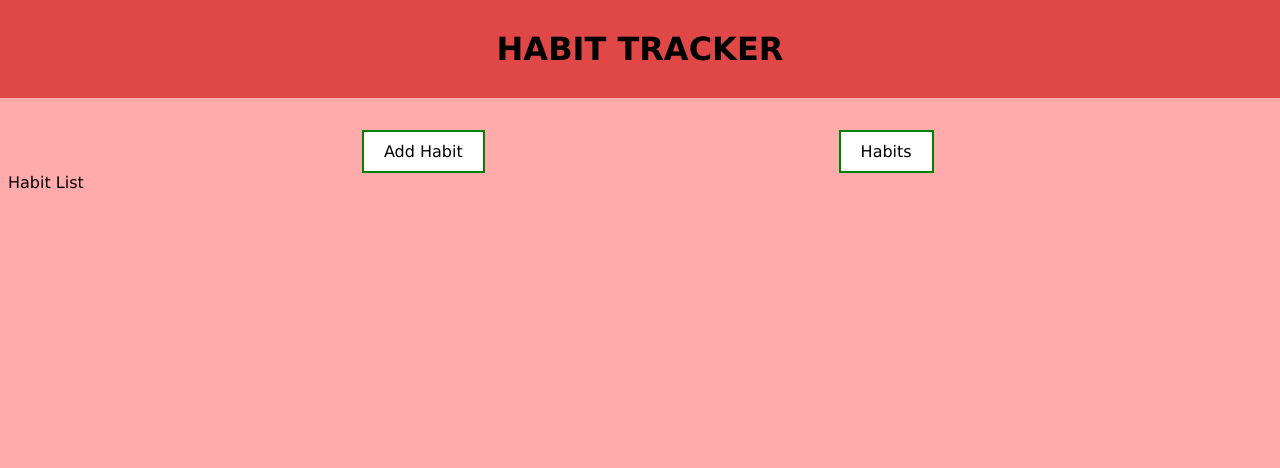
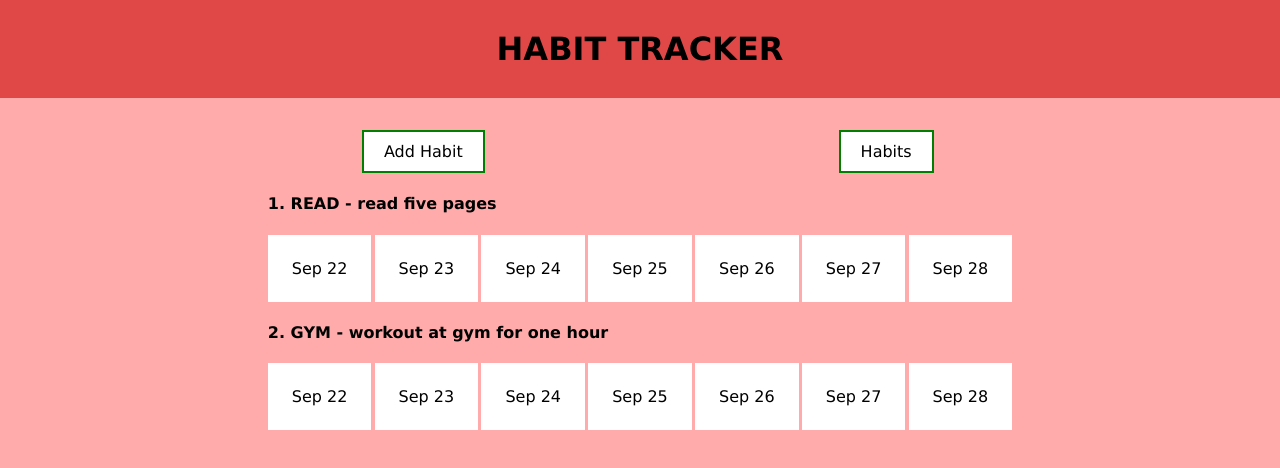
Before and after one commit to Akhil-Kulal/react-habit-tracker, a React (Create React App) app: page / in a window 1280 px wide. Shown: the top 468 px of the page. Built offline with nearby package versions, Linux system fonts and the light colour scheme.

Commit message:
Add functionality to toggle between three status of habit (done, not done and none)

```diff
--- a/package.json
+++ b/package.json
@@ -3,6 +3,7 @@
   "version": "0.1.0",
   "private": true,
   "dependencies": {
+    "@reduxjs/toolkit": "^1.8.5",
     "@testing-library/jest-dom": "^5.16.5",
     "@testing-library/react": "^13.4.0",
     "@testing-library/user-event": "^13.5.0",
--- a/src/assets/index.css
+++ b/src/assets/index.css
@@ -1,6 +1,8 @@
 * {
   padding: 0;
+  box-sizing: border-box;
   background-color: #ffabab;
+  color: black;
   font-family: Verdana, sans-serif;
 }
 
@@ -70,3 +72,27 @@ button:hover {
   background-color: green;
   color: white;
 }
+
+.habits-container {
+  display: flex;
+  flex-direction: column;
+  justify-content: center;
+  align-items: center;
+}
+
+.week {
+  display: flex;
+  margin-bottom: 1rem;
+  gap: 0.2rem;
+}
+
+.day {
+  padding: 1.5rem;
+  cursor: pointer;
+  transition: all 0.3s ease-in-out;
+}
+
+.day:hover {
+  opacity: 0.7;
+  transform: scale(1.05);
+}
--- a/src/components/AddHabit.js
+++ b/src/components/AddHabit.js
@@ -1,22 +1,47 @@
-import React, { Component } from "react";
+import React, { useState } from "react";
+import { useDispatch, useSelector } from "react-redux";
+import { useNavigate } from "react-router-dom";
+import { addHabit } from "../store/habitSlice";
+import { getDays } from "../store/habitSlice";
 
-class AddHabit extends Component {
-  render() {
-    return (
+const AddHabit = () => {
+  const dispatch = useDispatch();
+  const habits = useSelector((state) => state.habit);
+  const [newHabit, setNewHabit] = useState("");
+  const navigate = useNavigate();
+  const addHabitHandler = (e) => {
+    e.preventDefault();
+    dispatch(
+      addHabit({
+        id: habits.length + 1,
+        title: newHabit,
+        status: getDays().reduce((a, v) => ({ ...a, [v]: "none" }), {}),
+      })
+    );
+    setNewHabit("");
+    navigate("/");
+  };
+
+  return (
+    <>
       <div className="form-container">
         <h2>Add New Habit</h2>
-        <form className="form">
+        <form onSubmit={addHabitHandler} className="form">
           <input
             type="text"
             id="habitName"
             placeholder="Enter new habit"
             required
+            value={newHabit}
+            onChange={(e) => {
+              setNewHabit(e.target.value);
+            }}
           />
           <button>Add</button>
         </form>
       </div>
-    );
-  }
-}
+    </>
+  );
+};
 
 export default AddHabit;
--- a/src/components/HabitList.js
+++ b/src/components/HabitList.js
@@ -1,9 +1,54 @@
-import React, { Component } from "react";
+import React from "react";
+import { useDispatch, useSelector } from "react-redux";
+import { changeStatus } from "../store/habitSlice";
 
-class HabitList extends Component {
-  render() {
-    return <div>Habit List</div>;
-  }
-}
+const HabitList = () => {
+  const dispatch = useDispatch();
+
+  const habits = useSelector((state) => state.habit);
+
+  let color;
+
+  return (
+    <div className="habits-container">
+      <div>
+        {habits.map((habit) => {
+          return (
+            <div key={habit.id}>
+              <h4>
+                {habit.id}. {habit.title}
+              </h4>
+              <div className="week">
+                {Object.entries(habit.status).map(([key, value]) => {
+                  if (value === "none") {
+                    color = "white";
+                  }
+                  if (value === "done") {
+                    color = "green";
+                  }
+                  if (value === "not-done") {
+                    color = "red";
+                  }
+                  return (
+                    <div
+                      className="day"
+                      key={key}
+                      style={{ backgroundColor: `${color}` }}
+                      onClick={() => {
+                        dispatch(changeStatus({ id: habit.id, key }));
+                      }}
+                    >
+                      {key}
+                    </div>
+                  );
+                })}
+              </div>
+            </div>
+          );
+        })}
+      </div>
+    </div>
+  );
+};
 
 export default HabitList;
--- a/src/index.js
+++ b/src/index.js
@@ -2,10 +2,14 @@ import React from "react";
 import ReactDOM from "react-dom/client";
 import "./assets/index.css";
 import App from "./App";
+import { Provider } from "react-redux";
+import { store } from "./store/store";
 
 const root = ReactDOM.createRoot(document.getElementById("root"));
 root.render(
   <React.StrictMode>
-    <App />
+    <Provider store={store}>
+      <App />
+    </Provider>
   </React.StrictMode>
 );
--- /dev/null
+++ b/src/store/habitSlice.js
@@ -0,0 +1,58 @@
+import { createSlice } from "@reduxjs/toolkit";
+
+export const getDays = () => {
+  const days = [];
+  for (let i = 6; i >= 0; i--) {
+    const p = new Date();
+    let q = new Date(p.setDate(p.getDate() - i));
+    let r = q.toLocaleString("default", { day: "numeric", month: "short" });
+    days.push(r);
+  }
+  return days;
+};
+
+const initialState = [
+  {
+    id: 1,
+    title: "READ - read five pages",
+    status: getDays().reduce((a, v) => ({ ...a, [v]: "none" }), {}),
+  },
+  {
+    id: 2,
+    title: "GYM - workout at gym for one hour",
+    status: getDays().reduce((a, v) => ({ ...a, [v]: "none" }), {}),
+  },
+];
+
+export const habitSlice = createSlice({
+  name: "status",
+  initialState,
+  reducers: {
+    changeStatus: (state, action) => {
+      state.forEach((s) => {
+        if (s.id === action.payload.id) {
+          if (s.status[action.payload.key] === "done") {
+            s.status[action.payload.key] = "not-done";
+            return;
+          }
+          if (s.status[action.payload.key] === "not-done") {
+            s.status[action.payload.key] = "none";
+            return;
+          }
+          if (s.status[action.payload.key] === "none") {
+            s.status[action.payload.key] = "done";
+            return;
+          }
+        }
+      });
+    },
+
+    addHabit: (state, action) => {
+      return [...state, action.payload];
+    },
+  },
+});
+
+export const { changeStatus, addHabit } = habitSlice.actions;
+
+export default habitSlice.reducer;
--- /dev/null
+++ b/src/store/store.js
@@ -0,0 +1,8 @@
+import { configureStore } from "@reduxjs/toolkit";
+import habitReducer from "./habitSlice";
+
+export const store = configureStore({
+  reducer: {
+    habit: habitReducer,
+  },
+});
```
Also changed, not shown: 1 other file (tests, documents, lock files or other folders).
